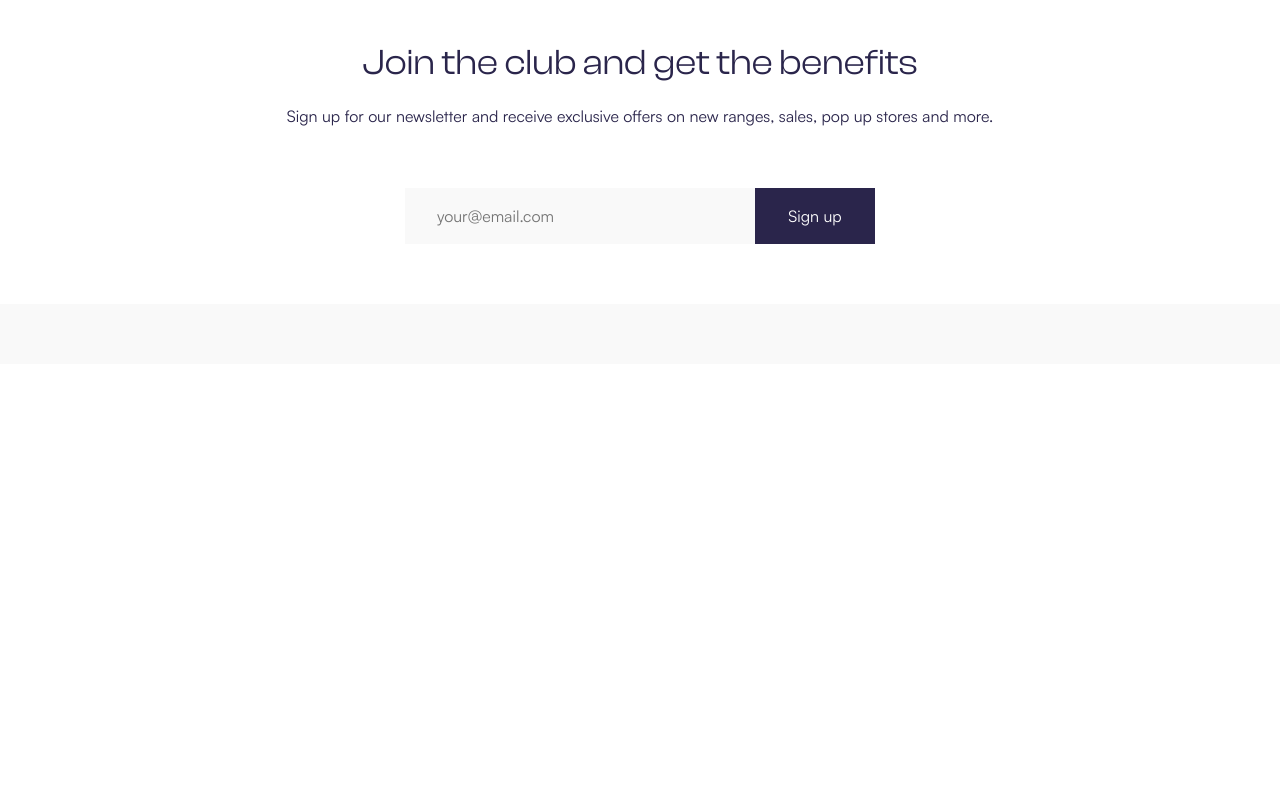
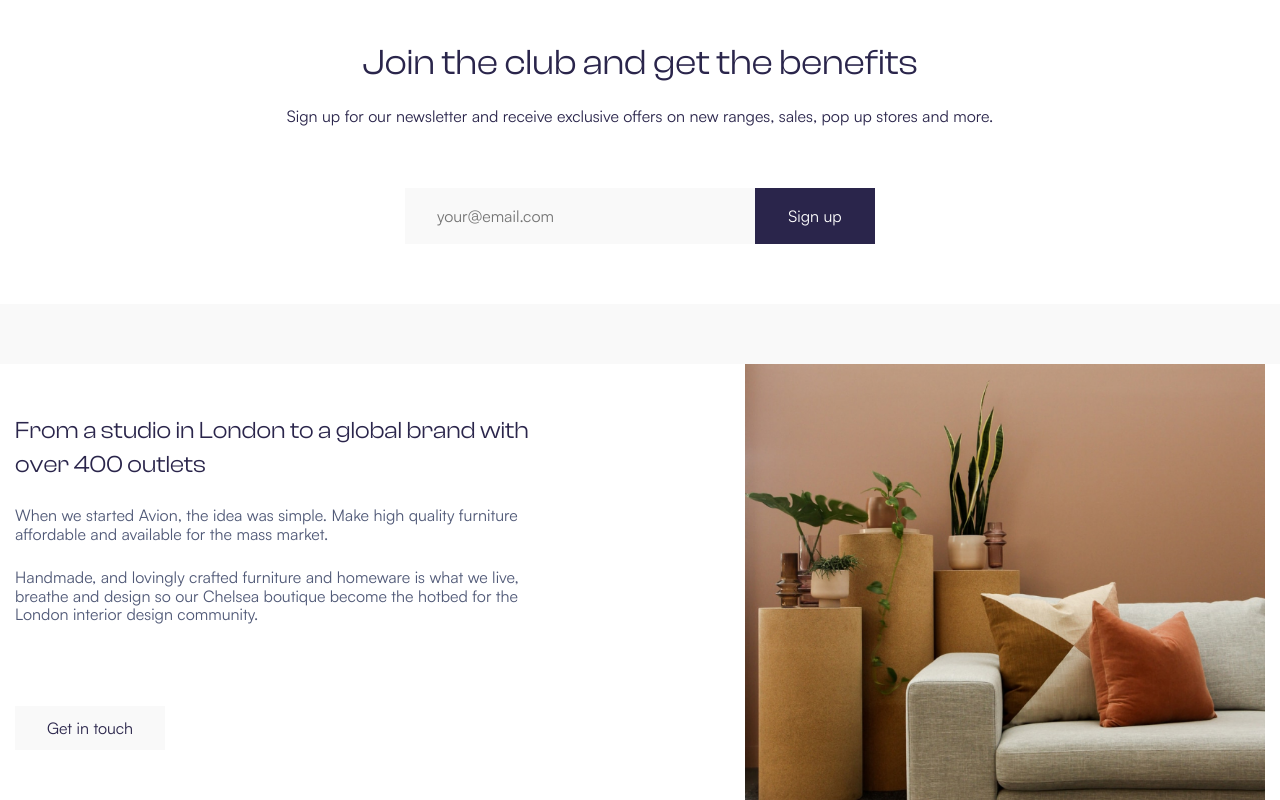
Before and after one commit to kasim876/avion, a plain HTML site: page index.html in a window 1280 px wide. Shown: the part 2682-3482 px from the top of the page. Before the commit the page ends 3046 px from the top, so only its background shows below. Drawn offline with Linux system fonts and the light colour scheme.

Commit message:
add about section

```diff
--- a/index.html
+++ b/index.html
@@ -233,6 +233,29 @@
                 </form>
             </div>
         </section>
+        <section class="about">
+            <div class="container about__container">
+                <!-- Левая часть: текст и кнопка -->
+                <div class="about__content">
+                    <h1 class="about__title">From a studio in London to a global brand with over 400 outlets</h1>
+                    <p class="about__description">
+                        When we started Avion, the idea was simple. Make high quality furniture affordable and available
+                        for the mass market.
+                    </p>
+                    <p class="about__description">
+                        Handmade, and lovingly crafted furniture and homeware is what we live,
+                        breathe and design so our Chelsea boutique become the hotbed for the London interior design
+                        community.
+                    </p>
+                    <a href="#" class="about__button">Get in touch</a>
+                </div>
+
+                <!-- Правая часть: картинка -->
+                <div class="hero__image-wrapper">
+                    <img src="./img/about-image.jpg" alt="Decorate Image" width="520" height="435" class="hero__image">
+                </div>
+            </div>
+        </section>
     </main>
 </body>
 
--- /dev/null
+++ b/styles/blocks/_about.css
@@ -0,0 +1,46 @@
+.about__container {
+    display: flex;
+    justify-content: space-between;
+}
+
+.about__content {
+    display: flex;
+    flex-direction: column;
+    align-items: flex-start;
+    padding: 50px 100px 50px 0;
+    max-width: 650px;
+}
+
+.about__title {
+    margin: 0;
+    margin-bottom: 25px;
+    font-family: var(--second-family);
+    font-weight: 400;
+    font-size: 24px;
+    line-height: 140%;
+    color: var(--dark-primary);
+}
+
+.about__description {
+    margin: 0;
+    margin-bottom: 25px;
+    font-size: 16px;
+    color: #505977;
+}
+
+.about__button {
+    margin-top: auto;
+    padding: 10px 32px;
+    font-size: 16px;
+    line-height: 150%;
+    color: var(--dark-primary);
+    background: var(--light-grey);
+}
+
+.hero__image-wrapper {
+}
+
+.hero__image {
+    max-width: 100%;
+    height: auto;
+}
--- a/styles/main.css
+++ b/styles/main.css
@@ -6,3 +6,4 @@
 @import url('./blocks/_features.css');
 @import url('./blocks/_products.css');
 @import url('./blocks/_newsletter.css');
+@import url('./blocks/_about.css');
```
Also changed, not shown: img/about-image.jpg (added).
